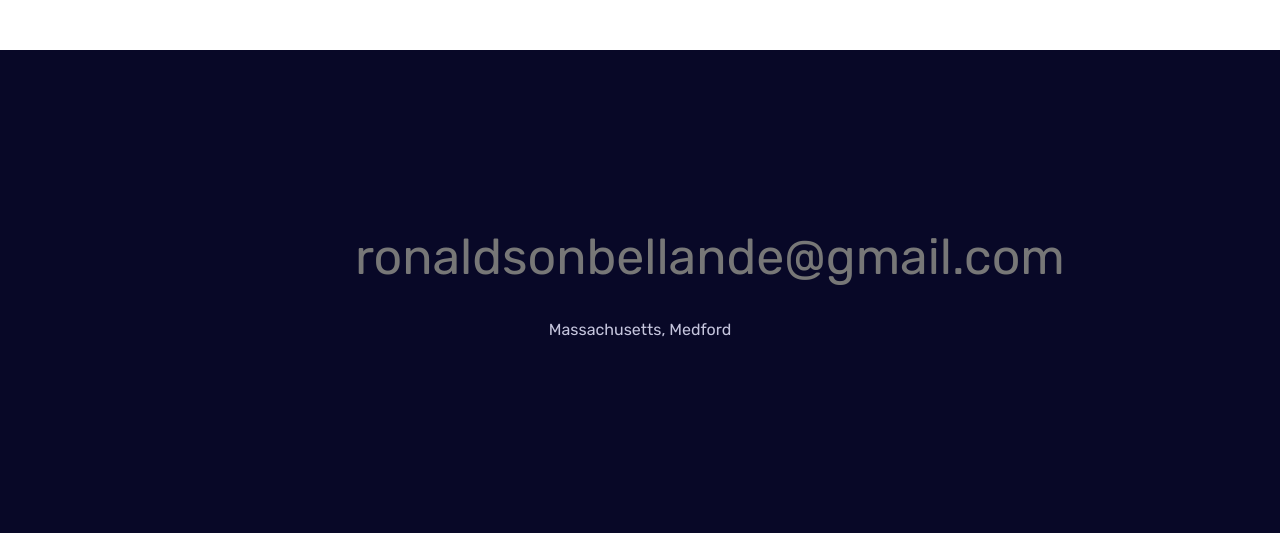
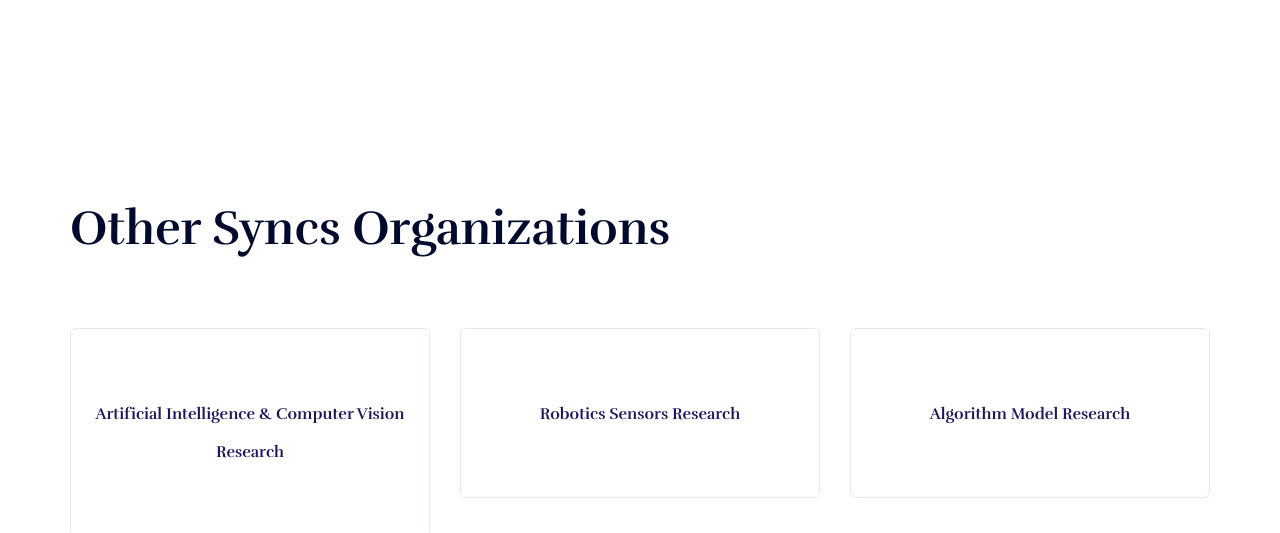
Before and after one commit to Application-Interoperability-Xenogen/application-interoperability-xenogen.github.io, a plain HTML site: page index.html in a window 1280 px wide. Shown: the part 3838-4371 px from the top of the page. Drawn offline with Linux system fonts and the light colour scheme.

Commit message:
latest pushes

```diff
--- a/index.html
+++ b/index.html
@@ -76,7 +76,6 @@
     <!-- slider Area End-->
 
     <!-- About Area start -->
-    <div class="whole-wrap">
     <div class="container box_1170">
       <div class="section-top-border">
         <h3 class="mb-30">Organization Application UI/UX Information</h3>
@@ -127,8 +126,7 @@
           <div style="text-align: center; margin-top: 20px;">
             <p>Support our work and become a sponsor!</p>
             <a href="https://github.com/sponsors/Application-UI-UX" target="_blank" title="Sponsor on GitHub">
-                <img
-                  src="https://img.shields.io/badge/Sponsor-Application%20UI%20UX-blue?style=for-the-badge&logo=github"
+              <img src="https://img.shields.io/badge/Sponsor-Application%20UI%20UX-blue?style=for-the-badge&logo=github"
                 alt="Sponsor Application-UI-UX" style="max-width: 100%; height: auto;">
             </a>
             <p>By sponsoring, you contribute to advancements in Robot Control, Mobile Apps, AR, and more.</p>
@@ -230,6 +228,64 @@
         </section>
         <!-- Categories Area End -->
 
+
+
+        <!-- organization view -->
+        <section class="categories-area section-padding3" style="margin: 0">
+          <div class="container">
+            <div class="row">
+              <div class="col-xl-100 col-lg-8 col-md-10">
+                <!-- Section Tittle -->
+                <div class="section-tittle mb-70">
+                  <h2>Other Syncs Organizations</h2>
+                </div>
+              </div>
+            </div>
+          </div>
+          <!-- view start -->
+          <div class="latest-blog-area">
+            <div class="container">
+              <div class="custom-row">
+                <div class="blog-active">
+                  <!-- single-items -->
+                  <div class="col-lg-4 col-md-6 col-sm-6">
+                    <div class="single-cat text-center mb-50">
+                      <div class="cat-cap">
+                        <h2>
+                          <a href="https://github.com/Artificial-Intelligence-Computer-Vision">Artificial Intelligence
+                            &
+                            Computer Vision Research</a>
+                        </h2>
+                      </div>
+                    </div>
+                  </div>
+                  <!-- single-items -->
+                  <div class="col-lg-4 col-md-6 col-sm-6">
+                    <div class="single-cat text-center mb-50">
+                      <div class="cat-cap">
+                        <h2>
+                          <a href="https://github.com/Robotics-Sensors">Robotics Sensors Research</a>
+                        </h2>
+                      </div>
+                    </div>
+                  </div>
+                  <!-- single-items -->
+                  <div class="col-lg-4 col-md-6 col-sm-6">
+                    <div class="single-cat text-center mb-50">
+                      <div class="cat-cap">
+                        <h2>
+                          <a href="https://github.com/Algorithm-Model-Research">Algorithm Model Research</a>
+                        </h2>
+                      </div>
+                    </div>
+                  </div>
+                </div>
+              </div>
+            </div>
+          </div>
+          <!-- End Organization View -->
+        </section>
+
   </main>
 
 
```
Lines whose indentation alone changed are shown as unchanged.
